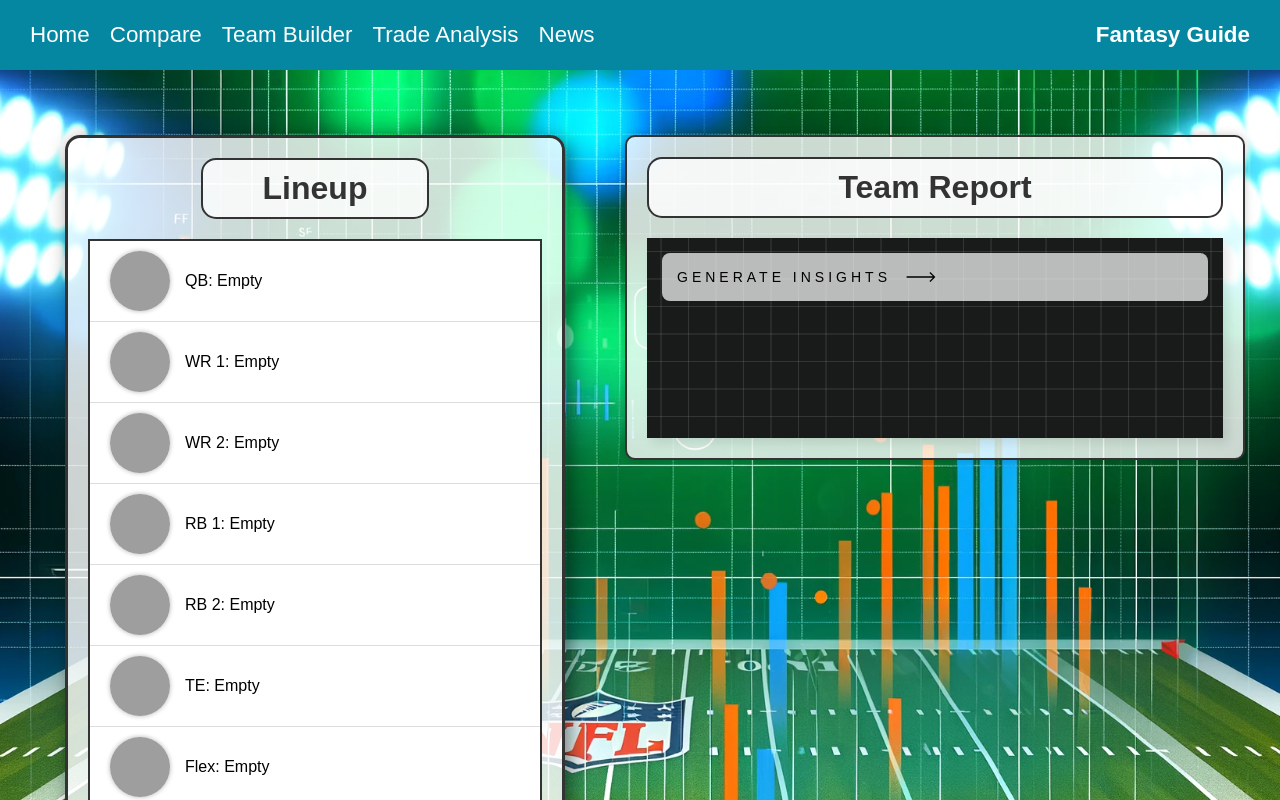
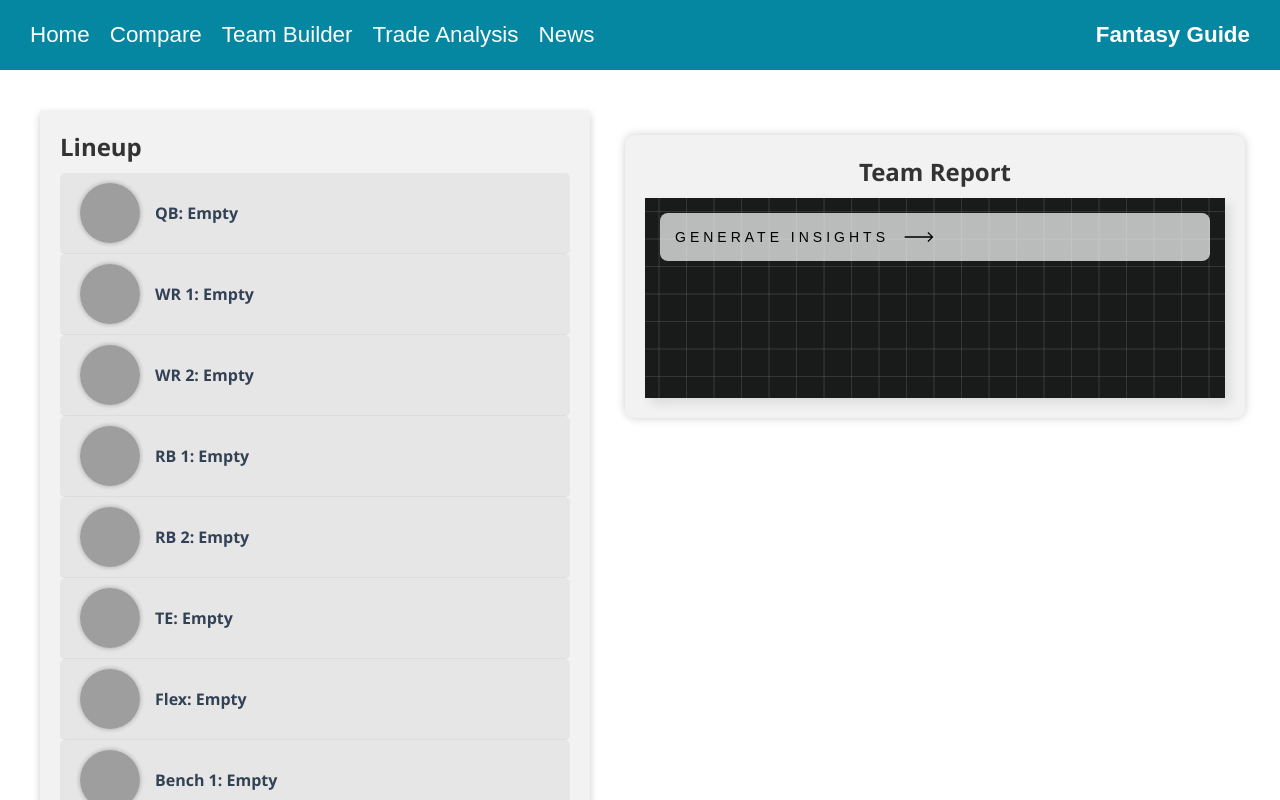
Before and after one commit to Jacoba91/FantasyGuide, a React (Create React App) app in the folder frontend/: page /team-builder in a window 1280 px wide. Shown: the top 800 px of the page. Built offline with nearby package versions, Linux system fonts and the light colour scheme; grey boxes are pictures that could not be loaded.

Commit message:
Style changes for team builder

```diff
--- a/frontend/src/pages/TeamBuilder.css
+++ b/frontend/src/pages/TeamBuilder.css
@@ -1,54 +1,45 @@
 .team-builder-wrap {
-    background: url('../components/photos/Background1.webp') no-repeat center center fixed;
-    background-size: cover;
+    background: #ffffff;
     display: flex;
     justify-content: space-between;
     align-items: flex-start; /* Align items to the top */
     padding: 20px;
+    font-family: 'Segoe UI', Tahoma, Geneva, Verdana, sans-serif;
 }
 
 .team-sheet {
-    display: flex;
-    flex-direction: column;
-    align-items: center;
-    justify-content: center;
-    padding: 20px;
-    background-color: rgba(255, 255, 255, 0.8); /* Semi-transparent white */
-    border: 3px solid #333333;
-    box-shadow: 5px 5px 20px rgba(0, 0, 0, 0.5);
-    border-radius: 15px;
-    margin: auto;
-    margin: 45px 45px;
-    flex: 1; /* Take up remaining space */
+  background: #f2f2f2; /* Light grey background similar to the dashboard cards */
+  box-shadow: 0 4px 8px 0 rgba(0, 0, 0, 0.2); /* Soft shadow for depth */
+  margin: 20px;
+  padding: 20px;
+  flex: 1;
 }
 
 .roster-title {
-    color: #333333;
-    font-weight: bold;
-    background-color: rgba(255, 255, 255, 0.8);
-    border: 2px solid #333333;
-    text-decoration: none;
-    border-radius: 15px;
-    padding: 10px 60px;
-    margin-bottom: 20px;
+  color: #333333;
+  font-size: 1.5rem;
+  font-weight: bold;
+  margin-bottom: 10px;
 }
 
 .roster {
-    width: 100%;
-    border: 2px solid #333333;
+  width: 100%;
 }
 
 .roster-slot {
     display: flex;
     align-items: center;
-    background-color: #ffffff;
     border-bottom: 1px solid #ddd;
     padding: 10px 20px;
-    transition: background-color 0.3s; /* Smooth transition for hover effect */
+    transition: background-color 0.3s;
+    background: #e6e6e6;
+    border-radius: 5px;
+    font-weight: bold;
+    color: #334155;
 }
 
 .roster-slot:hover {
-    background-color: rgba(0, 0, 0, 0.05); /* Very light grey for hover */
+  background-color: #b8b8b8;
 }
 
 .profile-photo {
@@ -63,9 +54,8 @@
 .team-report-sheet {
     flex: 0 0 50%;
     height: 50%;
-    background-color: rgba(255, 255, 255, 0.8); /* Semi-transparent white */
+    background-color: #f2f2f2;
     padding: 20px;
-    border: 2px solid #333;
     border-radius: 10px;
     box-shadow: 0 0 10px rgba(0, 0, 0, 0.2);
     display: flex;
```
Also changed, not shown: 1 other file (tests, documents, lock files or other folders).
